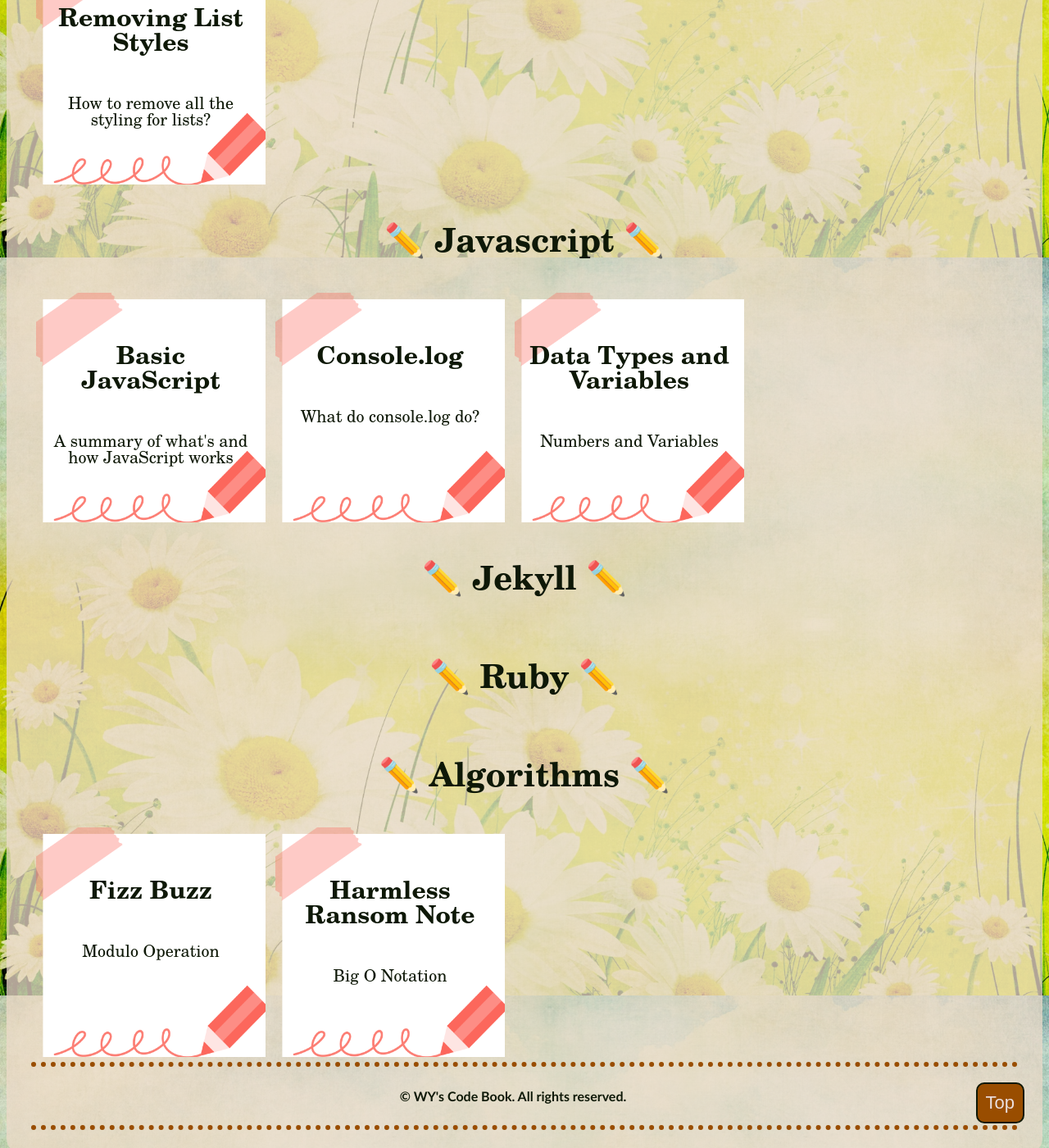
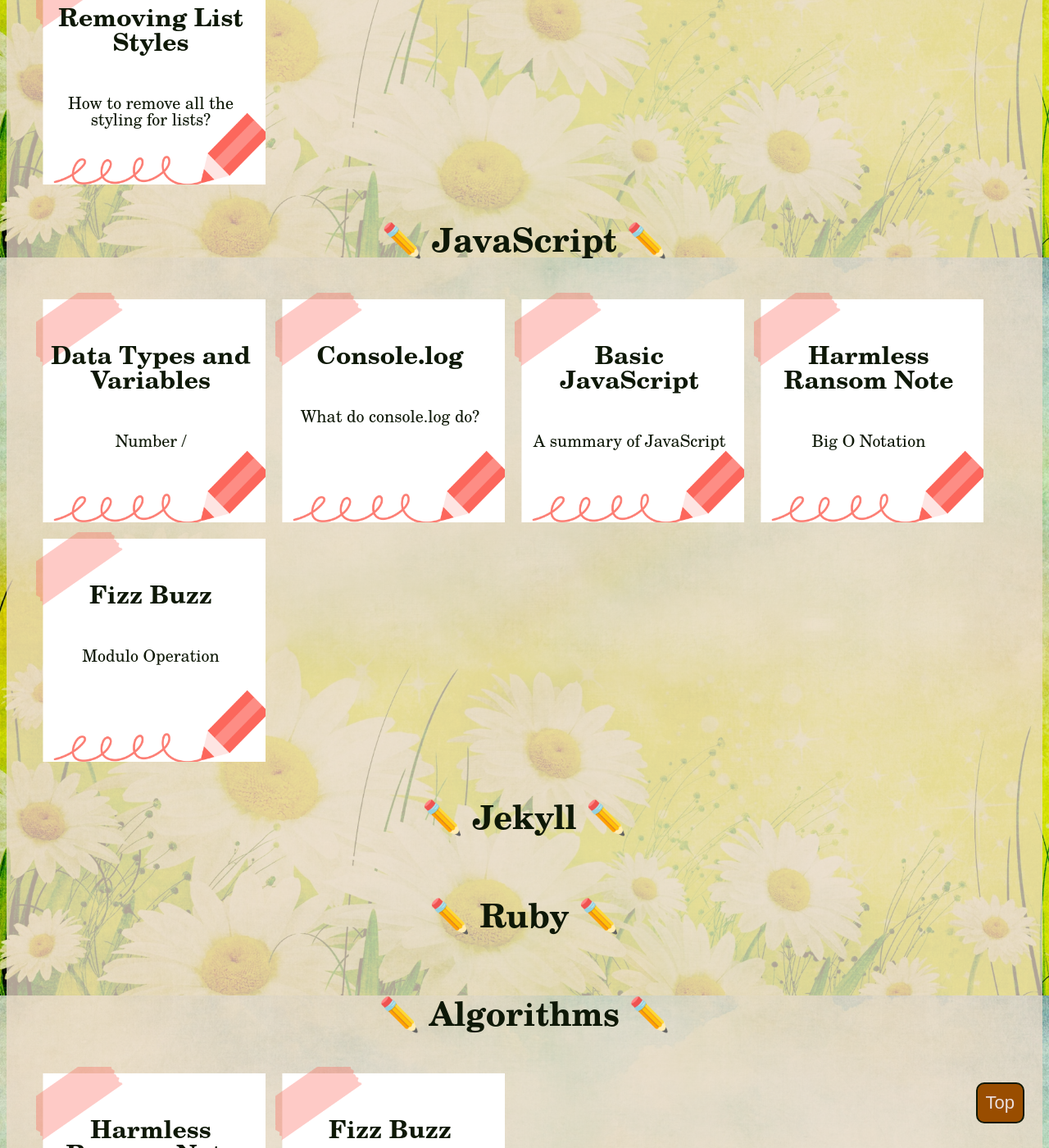
Before and after one commit to WYCodeBook/WYCodeBook.github.io, a Jekyll site: the page built from note/index.html, in a window 1280 px wide and 1400 px high, scrolled down 1486 px. Shown: the whole window at 82% size. Built offline with Jekyll 4.4.1, drawn with Linux system fonts in a browser that asks for light colours; some web fonts are replaced; some of the changed text lies outside the part shown.

Commit message:
update posts

```diff
--- a/_posts/2018-08-14-fizz-buzz.markdown
+++ b/_posts/2018-08-14-fizz-buzz.markdown
@@ -11,7 +11,7 @@ Fizz buzz is a group word game for children to teach them about division. Player
 
 💥 In computing, the modulo operation (%) finds the remainder after division of one number by another (sometimes called modulus). Given two positive numbers, a (the dividend) and n (the divisor), a modulo n (abbreviated as a mod n) is the remainder of the Euclidean division of a by n.
 
-### Examples to try...
+## Examples to try...
 
 Within this example, the console will go through each numbers from 1 to 30, and replacing any number divisible by three with the word "fizz", and any number divisible by five with the word "buzz".
 
@@ -28,7 +28,7 @@ function fizzBuzz(num){
 fizzBuzz(30);
 {% endhighlight %}
 
-### Console Prints...
+## Console Prints...
 
 1
 2
--- a/_posts/2018-08-14-harmless-ransom-note.markdown
+++ b/_posts/2018-08-14-harmless-ransom-note.markdown
@@ -1,7 +1,7 @@
 ---
 layout: post
 title: "Harmless Ransom Note"
-date: "2018-08-14 23:33:36 -0700"
+date: "2018-07-11 23:33:36 -0700"
 categories: [Algorithms, JavaScript]
 description: Big O Notation
 ---
--- a/note/index.html
+++ b/note/index.html
@@ -6,7 +6,7 @@ title: Notes
 <h6>
   <a href="#HTML"> 🔍 HTML </a>
   <a href="#CSS"> 🔍 CSS </a>
-  <a href="#Javascript"> 🔍 Javascript </a>
+  <a href="#JavaScript"> 🔍 JavaScript </a>
   <a href="#Jekyll"> 🔍 Jekyll </a>
   <a href="#Ruby"> 🔍 Ruby </a>
   <a href="#Algorithms"> 🔍 Algorithms </a>
@@ -36,13 +36,13 @@ title: Notes
   {% endfor %}
 </div>
 
-<h3 align="center" id="Javascript">✏️ Javascript ✏️</h3>
+<h3 align="center" id="Javascript">✏️ JavaScript ✏️</h3>
 <div class="banner">
-  {% for javascript in site.javascript | sort: "title" %}
+  {% for post in site.categories.JavaScript %}
     <div>
-      <a href="{{ javascript.url }}">
-        <h5>{{ javascript.title }}</h5>
-        <p>{{ javascript.description | strip_html }}</p>
+      <a href="{{ post.url }}">
+        <h5>{{ post.title }}</h5>
+        <p>{{ post.description | strip_html }}</p>
       </a>
     </div>
   {% endfor %}
@@ -50,11 +50,11 @@ title: Notes
 
 <h3 align="center" id="Jekyll">✏️ Jekyll ✏️</h3>
 <div class="banner">
-  {% for jekyll in site.jekyll | sort: "title" %}
+  {% for post in site.categories.Jekyll %}
     <div>
-      <a href="{{ jekyll.url }}">
-        <h5>{{ jekyll.title }}</h5>
-        <p>{{ jekyll.description | strip_html }}</p>
+      <a href="{{ post.url }}">
+        <h5>{{ post.title }}</h5>
+        <p>{{ post.description | strip_html }}</p>
       </a>
     </div>
   {% endfor %}
@@ -62,11 +62,11 @@ title: Notes
 
 <h3 align="center" id="Ruby">✏️ Ruby ✏️</h3>
 <div class="banner">
-  {% for ruby in site.ruby | sort: "title" %}
+  {% for post in site.categories.Ruby %}
     <div>
-      <a href="{{ ruby.url }}">
-        <h5>{{ ruby.title }}</h5>
-        <p>{{ ruby.description | strip_html }}</p>
+      <a href="{{ post.url }}">
+        <h5>{{ post.title }}</h5>
+        <p>{{ post.description | strip_html }}</p>
       </a>
     </div>
   {% endfor %}
```
Also changed, not shown: other parts of _posts/2018-08-14-fizz-buzz.markdown (+1 -1 lines), _posts/2018-08-14-basic-javascript.markdown (renamed from _javascript/basic-javascript.md, +4 -4 lines), _posts/2018-08-14-consolelog.markdown (renamed from _javascript/console-log.md, +4 -4 lines), _posts/2018-08-14-data-types-and-variables.markdown (renamed from _javascript/date-type-and-variables.md, +8 -6 lines).
